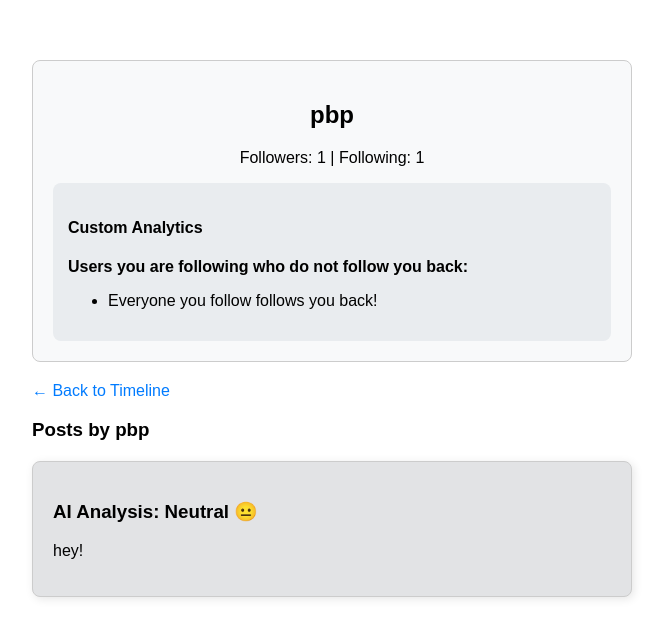
After one commit to Pranav-M-123/smart-microblog, a Flask app: a page that uses templates/profile.html in a window 1280 px wide. The commit adds this page. Shown: the top 638 px of the page, without its empty margins (308-973 px from the left). Run offline with Flask 3, Linux system fonts and the light colour scheme; a user stored in the database is signed in; data comes from the database, SQL or seed files in the repository; both versions use the stored data as it was after the commit.

Commit message:
Added follow/unfollow profiles

```diff
--- a/app.py
+++ b/app.py
@@ -15,11 +15,33 @@ login_manager = LoginManager()
 login_manager.init_app(app)
 login_manager.login_view = 'login'
 
+followers = db.Table('followers',
+    db.Column('follower_id', db.Integer, db.ForeignKey('user.id')),
+    db.Column('followed_id', db.Integer, db.ForeignKey('user.id'))
+)
+
 class User(UserMixin, db.Model):
     id = db.Column(db.Integer, primary_key=True)
     username = db.Column(db.String(150), unique=True, nullable=False)
     password = db.Column(db.String(150), nullable=False)
     posts = db.relationship('Post', backref='author', lazy=True)
+
+    followed = db.relationship(
+        'User', secondary=followers,
+        primaryjoin=(followers.c.follower_id == id),
+        secondaryjoin=(followers.c.followed_id == id),
+        backref=db.backref('followers', lazy='dynamic'), lazy='dynamic')
+
+    def follow(self, user):
+        if not self.is_following(user):
+            self.followed.append(user)
+
+    def unfollow(self, user):
+        if self.is_following(user):
+            self.followed.remove(user)
+
+    def is_following(self, user):
+        return self.followed.filter(followers.c.followed_id == user.id).count() > 0
 
 class Post(db.Model):
     id = db.Column(db.Integer, primary_key=True)
@@ -60,6 +82,36 @@ def home():
 
     all_posts = Post.query.order_by(Post.id.desc()).all()
     return render_template('index.html', posts=all_posts)
+
+@app.route('/profile/<username>')
+@login_required
+def profile(username):
+    user = User.query.filter_by(username=username).first_or_404()
+    posts = Post.query.filter_by(user_id=user.id).order_by(Post.id.desc()).all()
+
+    following_list = set(user.followed)
+    followers_list = set(user.followers)
+    not_following_back = following_list - followers_list
+
+    return render_template('profile.html', user=user, posts=posts, not_following_back=not_following_back)
+
+@app.route('/follow/<username>')
+@login_required
+def follow(username):
+    user = User.query.filter_by(username=username).first_or_404()
+    if user != current_user:
+        current_user.follow(user)
+        db.session.commit()
+    return redirect(url_for('profile', username=username))
+
+@app.route('/unfollow/<username>')
+@login_required
+def unfollow(username):
+    user = User.query.filter_by(username=username).first_or_404()
+    if user != current_user:
+        current_user.unfollow(user)
+        db.session.commit()
+    return redirect(url_for('profile', username=username))
 
 @app.route('/delete/<int:post_id>', methods=['POST'])
 @login_required
--- /dev/null
+++ b/templates/profile.html
@@ -0,0 +1,56 @@
+<!DOCTYPE html>
+<html>
+<head>
+    <title>{{ user.username }}'s Profile - AI Microblog</title>
+    <style>
+        body { font-family: Arial, sans-serif; max-width: 600px; margin: 40px auto; padding: 20px; }
+        .profile-header { background-color: #f8f9fa; padding: 20px; border-radius: 8px; text-align: center; margin-bottom: 20px; border: 1px solid #ccc; }
+        .follow-btn { background-color: #007bff; color: white; text-decoration: none; padding: 8px 15px; border-radius: 5px; }
+        .unfollow-btn { background-color: #dc3545; color: white; text-decoration: none; padding: 8px 15px; border-radius: 5px; }
+        .post { margin-top: 20px; padding: 20px; border-radius: 8px; border: 1px solid #ccc; box-shadow: 2px 2px 10px rgba(0,0,0,0.1);}
+        .analytics { background-color: #e9ecef; padding: 15px; border-radius: 8px; margin-top: 15px; text-align: left;}
+        .analytics ul { margin-top: 5px; }
+        a { text-decoration: none; color: #007bff; }
+    </style>
+</head>
+<body>
+    <div class="profile-header">
+        <h2>{{ user.username }}</h2>
+        <p>Followers: {{ user.followers.count() }} | Following: {{ user.followed.count() }}</p>
+
+        {% if user != current_user %}
+            {% if current_user.is_following(user) %}
+                <a href="/unfollow/{{ user.username }}" class="unfollow-btn">Unfollow</a>
+            {% else %}
+                <a href="/follow/{{ user.username }}" class="follow-btn">Follow</a>
+            {% endif %}
+        {% endif %}
+
+        {% if user == current_user %}
+        <div class="analytics">
+            <h4>Custom Analytics</h4>
+            <p><strong>Users you are following who do not follow you back:</strong></p>
+            <ul>
+                {% for non_follower in not_following_back %}
+                    <li><a href="/profile/{{ non_follower.username }}">{{ non_follower.username }}</a></li>
+                {% else %}
+                    <li>Everyone you follow follows you back!</li>
+                {% endfor %}
+            </ul>
+        </div>
+        {% endif %}
+    </div>
+
+    <a href="/">← Back to Timeline</a>
+
+    <h3>Posts by {{ user.username }}</h3>
+    {% for post in posts %}
+    <div class="post" style="background-color: {{ post.color }};">
+        <h3>AI Analysis: {{ post.mood }}</h3>
+        <p>{{ post.text }}</p>
+    </div>
+    {% else %}
+    <p>This user hasn't posted anything yet.</p>
+    {% endfor %}
+</body>
+</html>
```
Also changed, not shown: templates/index.html (+8 -2 lines), instance/microblog.db.
